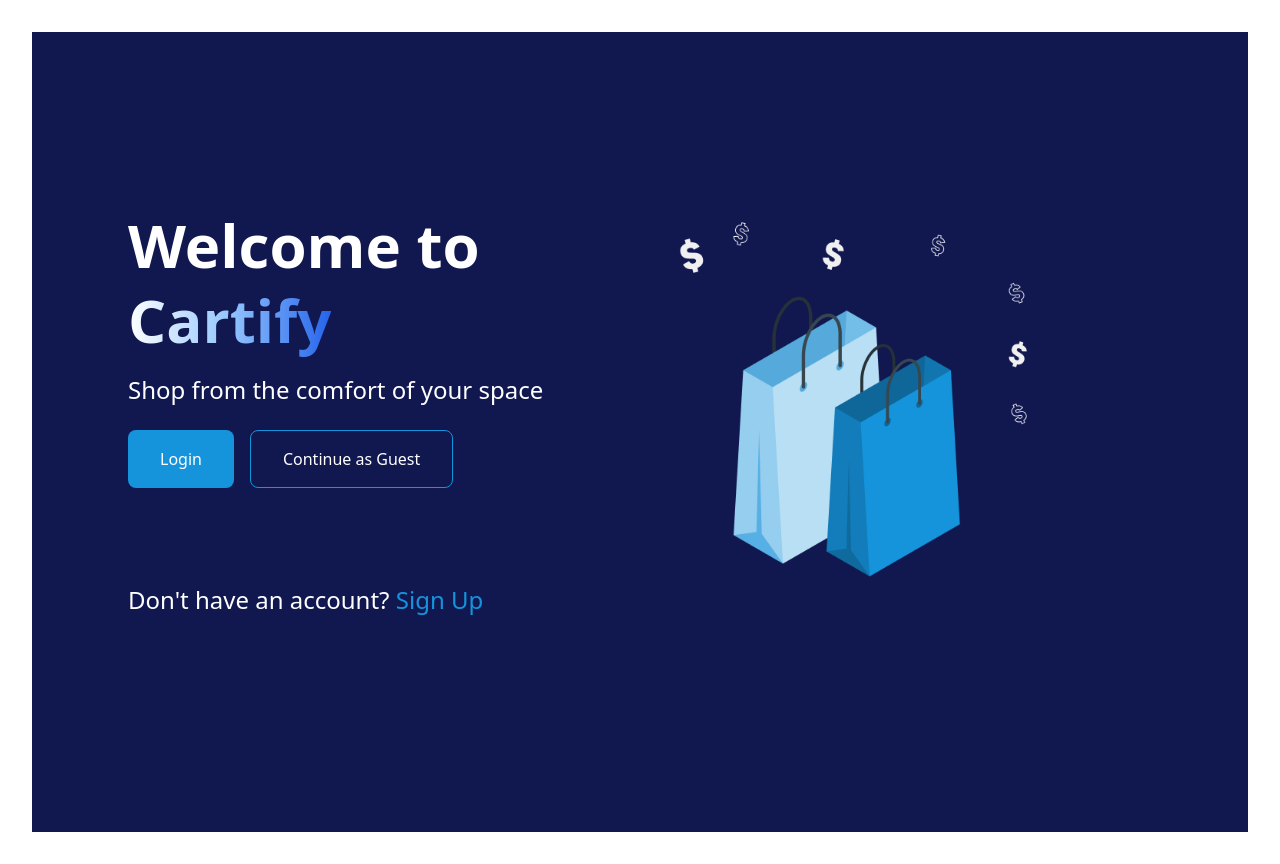
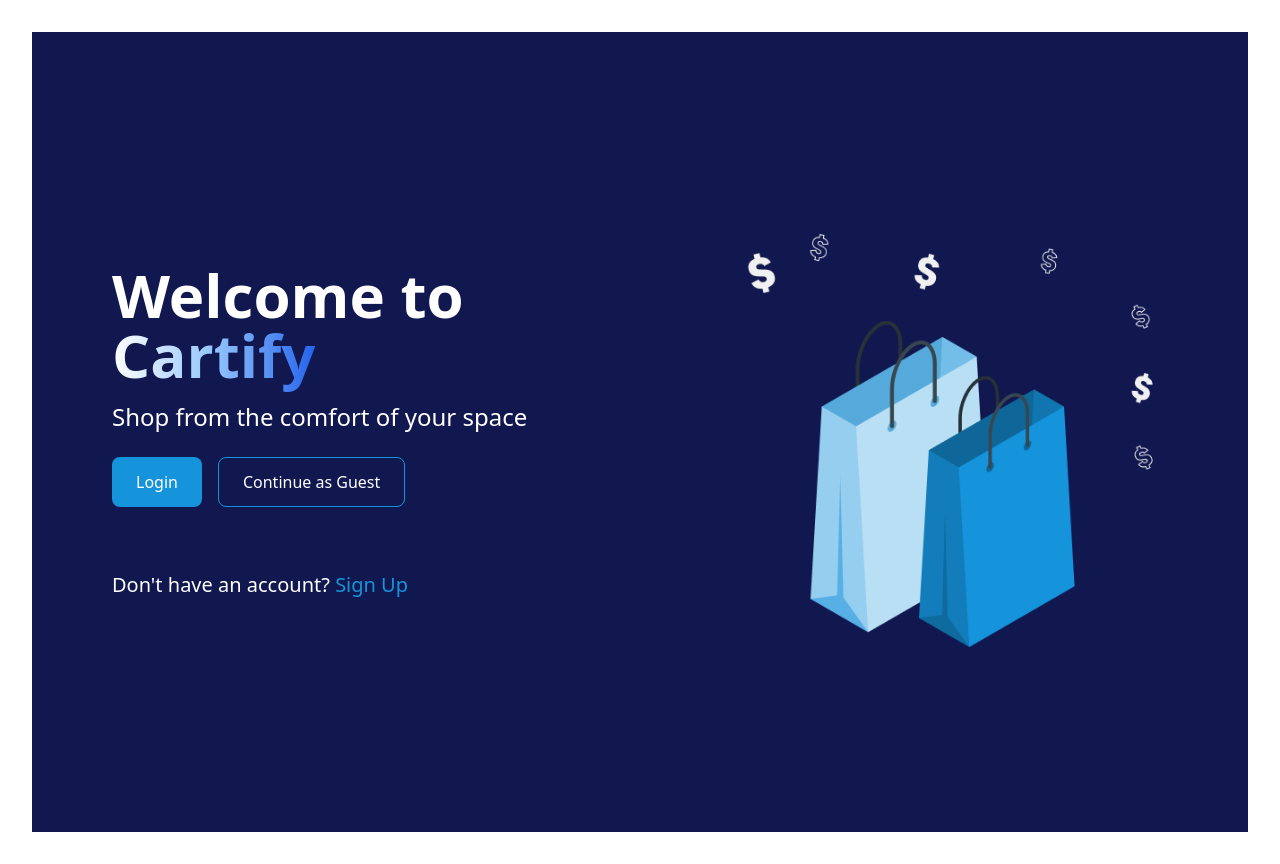
Before and after one commit to ozioma23/cartify-app, a React (Vite) app in the folder cartify/: page / in a window 1280 px wide. Built offline with nearby package versions, Linux system fonts and the light colour scheme.

Commit message:
changes made to enable the pages take the full sizze of the different screen sizes

```diff
--- /dev/null
+++ b/cartify/src/components/Breadcrumb.jsx
@@ -0,0 +1,42 @@
+import { Link, useLocation } from 'react-router-dom';
+
+const Breadcrumb = () => {
+  const location = useLocation();
+  const pathParts = location.pathname.split('/').filter(part => part);
+
+  const getPathName = (path) => {
+    switch(path) {
+      case 'buy':
+        return 'Buy';
+      case 'cart':
+        return 'Cart';
+      case 'checkout':
+        return 'Checkout';
+      case 'deliveryPage':
+        return 'Delivery';
+      default:
+        return 'Home';
+    }
+  };
+
+  return (
+    <nav className="breadcrumbs">
+      <Link to="/">Home</Link>
+      {pathParts.map((part, index) => {
+        const path = '/' + pathParts.slice(0, index + 1).join('/');
+        return (
+          <span key={index}>
+            {' → '}
+            {index === pathParts.length - 1 ? (
+              getPathName(part) // Display the last item without a link
+            ) : (
+              <Link to={path}>{getPathName(part)}</Link>
+            )}
+          </span>
+        );
+      })}
+    </nav>
+  );
+};
+
+export default Breadcrumb;
--- /dev/null
+++ b/cartify/src/components/ShopLayout.jsx
@@ -0,0 +1,14 @@
+// src/components/ShopLayout.jsx
+import { Outlet } from "react-router-dom";
+import Navbar from "./Navbar";
+
+const ShopLayout = ({ cart }) => {
+  return (
+    <>
+      <Navbar cart={cart} />
+      <Outlet />
+    </>
+  );
+};
+
+export default ShopLayout;
--- a/cartify/src/pages/Cart.jsx
+++ b/cartify/src/pages/Cart.jsx
@@ -4,11 +4,9 @@ import BackButton from '../components/BackButton';
 const CartPage = ({ cart, setCart }) => {
     const navigate = useNavigate();
 
-
-
     return (
-        <div className="overflow-auto lg:overflow-hidden sm:overflow-visible relative w-full w-full sm:w-full md:w-full lg:w-full">
-            <div className="container mx-auto px-4 lg:px-20 lg:py-8 bg-primary text-white">
+        <div className="overflow-auto lg:overflow-hidden sm:overflow-visible w-screen min-h-screen relative m-0 p-0">
+            <div className="w-full px-16 py-8 bg-primary text-white">
 
                 <div className="flex items-center mb-4">
                     <BackButton />
@@ -17,19 +15,6 @@ const CartPage = ({ cart, setCart }) => {
                     </h2>
                 </div>
 
-                <div className="">
-                            <img
-                                src="/shapes/irregular1.svg"
-                                alt="Irregular Shape 1"
-                                className="absolute top-[-30px] lg:top-[20px] left-0 sm:left-[-15px] w-[300px] h-[250px] sm:w-[400px] sm:h-[350px] md:w-[500px] md:h-[450px] lg:w-[600px] lg:h-[500px] pointer-events-none"
-                            />
-
-                            <img
-                                src="/shapes/irregular2.svg"
-                                alt="Irregular Shape 2"
-                                className="absolute bottom-[-200px] md:bottom-[-20px] right-0 w-[300px] h-[250px] sm:w-[350px] sm:h-[300px] md:w-[400px] md:h-[350px] lg:w-[450px] lg:h-[400px] pointer-events-none"
-                            />
-                        </div>
 
                 {cart.length === 0 ? (
                     <p className="text-lg text-center">Your cart is empty.</p>
@@ -63,7 +48,7 @@ const CartPage = ({ cart, setCart }) => {
                                 onClick={() => navigate("/checkout")}
                                 className="mx-auto block lg:w-1/2 bg-secondary text-white px-6 py-4 mb-8 rounded-md hover:bg-opacity-80"
                             >
-                               Proceed to Checkout
+                                Proceed to Checkout
                             </button>
                         </div>
                     </>
--- a/cartify/src/pages/Checkout.jsx
+++ b/cartify/src/pages/Checkout.jsx
@@ -1,6 +1,5 @@
 import { useNavigate } from "react-router-dom";
 import BackButton from '../components/BackButton';
-
 
 const Checkout = ({ cart, setCart }) => {
     const navigate = useNavigate();
@@ -17,8 +16,8 @@ const Checkout = ({ cart, setCart }) => {
     };
 
     return (
-        <div className="overflow-auto lg:overflow-hidden sm:overflow-visible relative min-h-screen w-full sm:w-full md:w-full lg:w-full">
-            <div className="container pb-2 mx-auto px-4 lg:px-20 lg:py-8 bg-primary text-white">
+        <div className="overflow-auto lg:overflow-hidden sm:overflow-visible w-screen min-h-screen relative m-0 p-0">
+            <div className="w-full px-16 py-8 bg-primary text-white">
 
                 <div className="flex items-center space-x-2 pt-8 pb-4">
                     <BackButton />
@@ -115,17 +114,16 @@ const Checkout = ({ cart, setCart }) => {
 
                             <button
                                 onClick={handleCheckout}
-                                 className="mx-auto block lg:w-1/2 bg-secondary text-white px-6 py-4 mb-8 mt-8 rounded-md by-4 hover:bg-secondary-dark transition-colors">
-
+                                className="mx-auto block lg:w-1/2 bg-secondary text-white px-6 py-4 mb-8 mt-8 rounded-md hover:bg-secondary-dark transition-colors"
+                            >
                                 Checkout
                             </button>
                         </div>
                     </div>
                 )}
             </div>
-
         </div>
     );
 };
 
-export default Checkout
+export default Checkout;
--- a/cartify/src/pages/LandingPage.jsx
+++ b/cartify/src/pages/LandingPage.jsx
@@ -6,13 +6,8 @@ const LandingPage = () => {
   const { continueAsGuest } = useContext(UserContext);
   const navigate = useNavigate();
 
-  const handleLogin = () => {
-    navigate("/LoginPage");
-  };
-
-  const handleSignUp = () => {
-    navigate("/signup");
-  };
+  const handleLogin = () => navigate("/LoginPage");
+  const handleSignUp = () => navigate("/signup");
 
   const handleGuestAccess = () => {
     if (continueAsGuest) {
@@ -24,58 +19,56 @@ const LandingPage = () => {
   };
 
   return (
-    <>
-      <div className=" w-full flex flex-col-reverse lg:flex-row items-center justify-center min-h-screen px-8 md:px-12 lg:px-24 bg-primary text-white">
-        <div className="flex flex-col text-left lg:text-left lg:p1-12 w-full lg:w-1/2">
-          <h1 className="text-2xl md:text-5xl lg:text-6xl font-bold fade-in-text">
-            Welcome to
-            <span className="text-blue-400 leading-tight bg-gradient-to-r from-white via-blue-300 to-blue-600 text-transparent bg-clip-text">
-              <span className="lg:inline"> Cartify</span>
+    <div className="min-h-screen w-full overflow-hidden bg-primary text-white flex flex-col lg:flex-row items-center justify-center px-4 sm:px-6 md:px-10 lg:px-16 xl:px-20">
+      {/* Text Section */}
+      <div className="flex flex-col w-full lg:w-1/2 text-left">
+        <h1 className="text-3xl sm:text-4xl md:text-5xl lg:text-6xl font-bold leading-tight">
+          Welcome to{" "}
+          <span className="bg-gradient-to-r from-white via-blue-300 to-blue-600 text-transparent bg-clip-text">
+            Cartify
           </span>
         </h1>
-          <p className="text-lg md:text-xl lg:text-2xl mt-4 text-left fade-in-text ">
-            <span className="inline lg:hidden">
-              Shop from the comfort of <br /> your space
-            </span>
-            <span className="hidden lg:inline">
+
+        <p className="text-lg sm:text-xl lg:text-2xl mt-4">
           Shop from the comfort of your space
-            </span>
         </p>
 
-          <div className="mt-6 flex flex-col space-y-4 md:flex-row md:space-y-0 md:space-x-4">
+        <div className="mt-6 flex flex-col sm:flex-row gap-4">
           <button
             onClick={handleLogin}
-              className="bg-secondary text-white px-6 py-3 md:px-8 md:py-4 rounded-lg hover:bg-blue-300"
+            className="bg-secondary text-white px-6 py-3 rounded-lg hover:bg-blue-300 transition"
           >
             Login
           </button>
 
           <button
             onClick={handleGuestAccess}
-              className="border border-secondary hover:border-blue-300 text-white px-6 py-3 md:px-8 md:py-4 rounded-lg"
+            className="border border-secondary text-white px-6 py-3 rounded-lg hover:border-blue-300 transition"
           >
             Continue as Guest
           </button>
         </div>
 
-          <p className="pb-10 mt-16 md:mt-24 text-md md:text-xl lg:text-2xl ">
-            Don't have an account?
-            <span onClick={handleSignUp} className="text-secondary cursor-pointer hover:text-blue-300">
-              {" "}
+        <p className="mt-12 sm:mt-16 text-md sm:text-lg lg:text-xl">
+          Don't have an account?{" "}
+          <span
+            onClick={handleSignUp}
+            className="text-secondary hover:text-blue-300 cursor-pointer"
+          >
             Sign Up
           </span>
         </p>
       </div>
 
-        <div className="mt-8 lg:mt-0 lg:pb-20 flex justify-center lg:justify-end w-full lg:w-1/2 lg:pr-16 xl:pr-28">
+      {/* Image Section */}
+      <div className="w-full lg:w-1/2 flex justify-center lg:justify-end mt-8 lg:mt-0">
         <img
           src="/Images/Retail markdown.png"
-            alt="shopping bag"
-            className="h-64 md:h-80 lg:h-96 w-auto shopping"
+          alt="Shopping"
+          className="w-64 sm:w-80 md:w-96 lg:w-[28rem] object-contain"
         />
       </div>
     </div>
-    </>
   );
 };
 
--- a/cartify/src/pages/Signup.jsx
+++ b/cartify/src/pages/Signup.jsx
@@ -4,7 +4,7 @@ import { UserContext } from "../context/UserContext";
 import { useNavigate } from "react-router-dom";
 
 const Signup = () => {
-  const { loginUser, continueAsGuest } = useContext(UserContext);
+  const { loginUser, continueAsGuest } = useContext(UserContext)
   const navigate = useNavigate();
 
   const [email, setEmail] = useState("");
@@ -48,7 +48,7 @@ const Signup = () => {
 
   return (
     <>
-      <div className="overflow-auto lg:overflow-hidden sm:overflow-visible w-full sm:w-full md:w-full lg:w-full flex flex-col-reverse lg:flex-row items-center justify-center min-h-screen px-8 md:px-12 lg:px-24 bg-primary text-white">
+      <div className="overflow-auto lg:overflow-hidden sm:overflow-visible w-screen flex flex-col-reverse lg:flex-row items-center justify-center min-h-screen px-16 py-10 bg-primary text-white">
         <div className="flex flex-col text-center lg:text-left lg:p1-12 w-full lg:w-1/2">
           <h1 className="text-2xl md:text-3xl lg:text-5xl font-bold mt-4 lg:mt-20 lg:mb-4 text-left">
             Create your <br />
```
Also changed, not shown: cartify/src/pages/DeliveryPages.jsx (+6 -21 lines), cartify/src/pages/HomePage.jsx (+4 -5 lines), cartify/src/pages/LoginPage.jsx (+6 -18 lines). Lines whose indentation alone changed are shown as unchanged.
